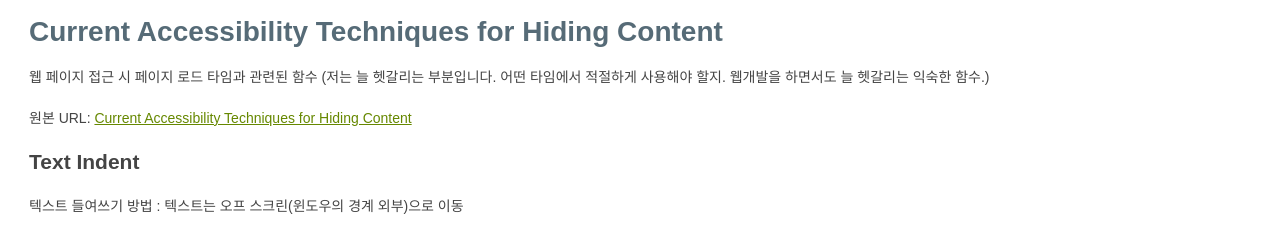
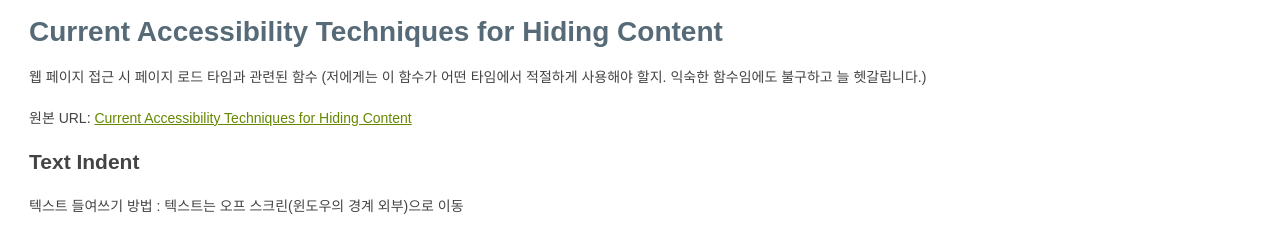
Before and after one commit to ionic2002/ionic2002.github.io, a Jekyll site: the page built from _posts/2016-03-21-issue_04.md, in a window 1280 px wide and 900 px high. Shown: the top 231 px of the window. Built offline with Jekyll 4.4.1, drawn with Linux system fonts in a browser that asks for light colours.

Commit message:
수정
수정

```diff
--- a/_posts/2016-03-21-issue_04.md
+++ b/_posts/2016-03-21-issue_04.md
@@ -10,8 +10,8 @@ categories:
 # Current Accessibility Techniques for Hiding Content
 
 웹 페이지 접근 시 페이지 로드 타임과 관련된 함수
-(저는 늘 헷갈리는 부분입니다. 어떤 타임에서 적절하게 사용해야 할지.
-웹개발을 하면서도 늘 헷갈리는 익숙한 함수.)
+(저에게는 이 함수가 어떤 타임에서 적절하게 사용해야 할지.
+익숙한 함수임에도 불구하고 늘 헷갈립니다.)
 
 원본 URL: <a href="http://snook.ca/archives/html_and_css/hiding-content-for-accessibilit" target="_blank">Current Accessibility Techniques for Hiding Content</a>
 
```
